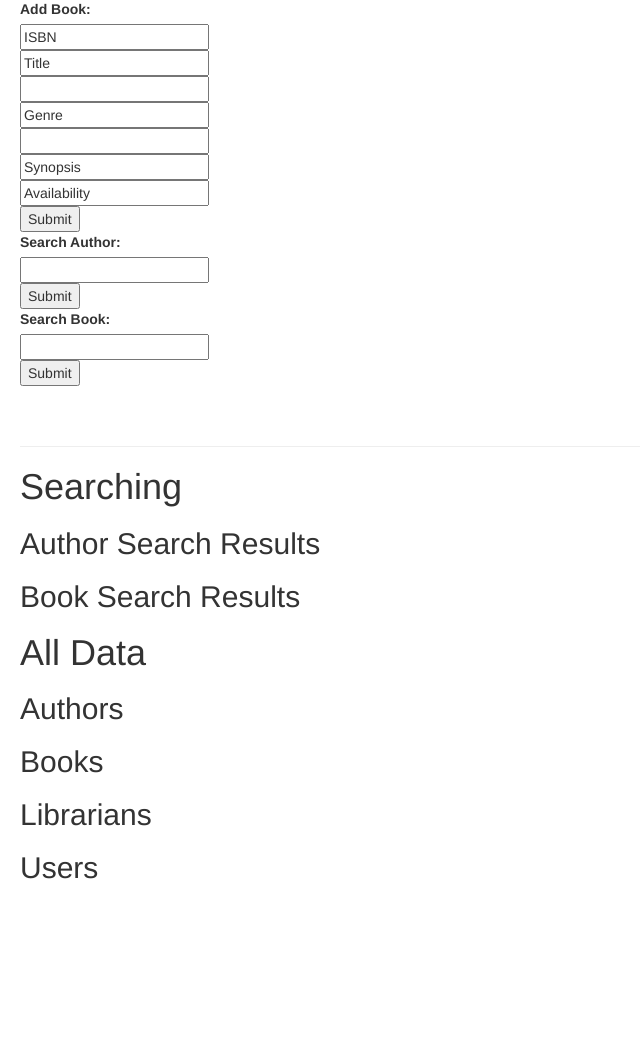
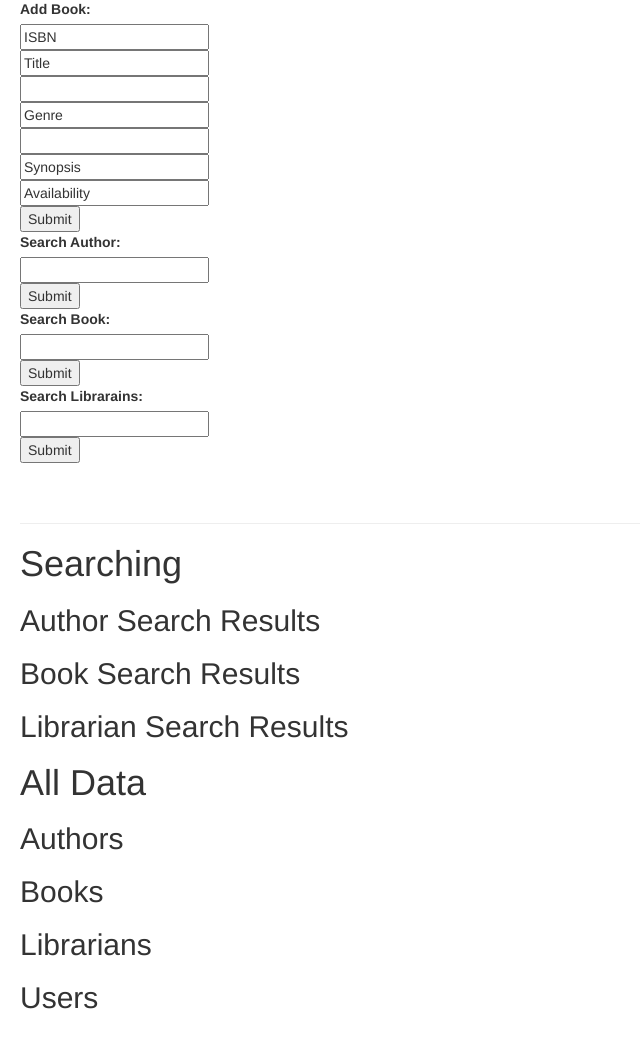
Before and after one commit to kritisingh0114/LibraryManagement, a Flask app: page / in a window 1280 px wide. Shown: the part 98-1142 px from the top of the page, without its empty margins (0-640 px from the left). Before the commit the page ends 977 px from the top, so only its background shows below. Run offline with Flask 3, Linux system fonts and the light colour scheme; data that the repository does not hold is empty; some libraries are stand-ins or nearby versions.

Commit message:
Route added to searching for a librarian

```diff
--- a/backend/DB_Operations.py
+++ b/backend/DB_Operations.py
@@ -18,6 +18,8 @@ def remove_text(text):
     cursor.execute("DELETE FROM mytable where text_value = %s", (text))
     rows = cursor.fetchall()
     return rows
+
+
 
 #GETTER ROUTES
 # Returns all authors
@@ -43,26 +45,41 @@ def get_all_users():
     rows = cursor.fetchall()
     return rows
 
-# inserting sql
+
+
+# INSERTING ROUTES
+# Inserts new author
 def add_author_op(new_author):
     cursor.execute("INSERT INTO authors(authorName) VALUES (%s)", (new_author))
     connection.commit()
     return 1
 
+# Inserts new book
 def add_book_op(new_book_isbn, new_book_title, new_book_author, new_book_genre, new_book_pubyear, new_book_synopsis, new_book_availability):
     cursor.execute("INSERT INTO books(isbn, bookTitle, bookAuthor, bookGenre, bookPubYear, bookSynopsis, bookAvailability) VALUES (%s, %s, %s, %s, %s, %s, %s)", (new_book_isbn, new_book_title, new_book_author, new_book_genre, new_book_pubyear, new_book_synopsis, new_book_availability))
     connection.commit()
     return 1
 
-#searching sql
+
+
+#SEARCHING ROUTES
+# Searches for specific author(s)
 def search_author_op(search_author):
     cursor.execute("SELECT * from authors WHERE authorName LIKE '%{s}%'".format(s=search_author))
     connection.commit()
     rows = cursor.fetchall()
     return rows
 
+# Searches for specific book(s)
 def search_book_op(search_book):
     cursor.execute("SELECT * from books, authors WHERE books.bookAuthor = authors.authorID and (isbn LIKE '%{s}%' or bookTitle LIKE '%{s}%' or bookAuthor LIKE '%{s}%' or bookGenre LIKE '%{s}%' or bookPubYear LIKE '%{s}%' or  bookSynopsis LIKE '%{s}%' or authors.authorName LIKE '%{s}%')".format(s=search_book))
     connection.commit()
     rows = cursor.fetchall()
     return rows
+
+# Searches for specific user(s)
+def search_librarian_op(search_librarian):
+    cursor.execute("SELECT * from librarians WHERE librarianID LIKE '%{s}%' or libName LIKE '%{s}%' or libPhone LIKE '%{s}%' or libEmail LIKE '%{s}%'".format(s=search_librarian))
+    connection.commit()
+    rows = cursor.fetchall()
+    return rows
--- a/backend/app.py
+++ b/backend/app.py
@@ -23,6 +23,21 @@ def add_author():
     else:
         return render_template('index.html')
 
+@app.route("/add_book", methods=["POST", "GET"])
+def add_book():
+    if request.method == "POST":
+        new_book_isbn = request.form["new_book_isbn"]
+        new_book_title = request.form["new_book_title"]
+        new_book_author = request.form["new_book_author"]
+        new_book_genre = request.form["new_book_genre"]
+        new_book_pubyear = request.form["new_book_pubyear"]
+        new_book_synopsis = request.form["new_book_synopsis"]
+        new_book_availability = request.form["new_book_availability"]
+        add_new = add_book_op(new_book_isbn, new_book_title, new_book_author, new_book_genre, new_book_pubyear, new_book_synopsis, new_book_availability)
+        return redirect(url_for('display_all_data'))
+    else:
+        return render_template('index.html')
+
 @app.route('/search_authors', methods=['GET', 'POST'])
 def search_author():
     if request.method == "POST":
@@ -38,20 +53,6 @@ def search_author():
                            users_data = all_users_data,
                            author_search_data = author_search_data)
 
-@app.route("/add_book", methods=["POST", "GET"])
-def add_book():
-    if request.method == "POST":
-        new_book_isbn = request.form["new_book_isbn"]
-        new_book_title = request.form["new_book_title"]
-        new_book_author = request.form["new_book_author"]
-        new_book_genre = request.form["new_book_genre"]
-        new_book_pubyear = request.form["new_book_pubyear"]
-        new_book_synopsis = request.form["new_book_synopsis"]
-        new_book_availability = request.form["new_book_availability"]
-        add_new = add_book_op(new_book_isbn, new_book_title, new_book_author, new_book_genre, new_book_pubyear, new_book_synopsis, new_book_availability)
-        return redirect(url_for('display_all_data'))
-    else:
-        return render_template('index.html')
 
 @app.route('/search_books', methods=['GET', 'POST'])
 def search_book():
@@ -67,6 +68,21 @@ def search_book():
                            librarians_data = all_librarians_data,
                            users_data = all_users_data,
                            book_search_data = book_search_data)
+
+@app.route('/search_librarians', methods=['GET', 'POST'])
+def search_librarians():
+    if request.method == "POST":
+        all_authors_data = get_all_authors()
+        all_books_data = get_all_books()
+        all_librarians_data = get_all_librarians()
+        all_users_data = get_all_users()
+        text_search_librarain = request.form["text_search_librarain"]
+        librarian_search_data = search_librarian_op(text_search_librarain)
+    return render_template('index.html', authors_data = all_authors_data,
+                           books_data = all_books_data,
+                           librarians_data = all_librarians_data,
+                           users_data = all_users_data,
+                           librarian_search_data = librarian_search_data)
 
 
 # @app.route("/add_text", methods=["POST", "GET"])
--- a/backend/templates/index.html
+++ b/backend/templates/index.html
@@ -31,7 +31,12 @@
     </form>
     <form action="/search_books" method="post">
       <label for="text_search_book">Search Book:</label><br>
-      <input type="text" id="text_search_author" name="text_search_book" value=""><br>
+      <input type="text" id="text_search_book" name="text_search_book" value=""><br>
+      <input type="submit" value="Submit">
+    </form>
+    <form action="/search_librarians" method="post">
+      <label for="text_search_librarain">Search Librarains:</label><br>
+      <input type="text" id="text_search_librarain" name="text_search_librarain" value=""><br>
       <input type="submit" value="Submit">
     </form>
       <br><br><hr>
@@ -45,6 +50,12 @@
       <h2>Book Search Results</h2>
       <ul>
         {% for text in book_search_data %}
+        <li> {{ text }} </li>
+        {% endfor %}
+      </ul>
+      <h2>Librarian Search Results</h2>
+      <ul>
+        {% for text in librarian_search_data %}
         <li> {{ text }} </li>
         {% endfor %}
       </ul>
```
